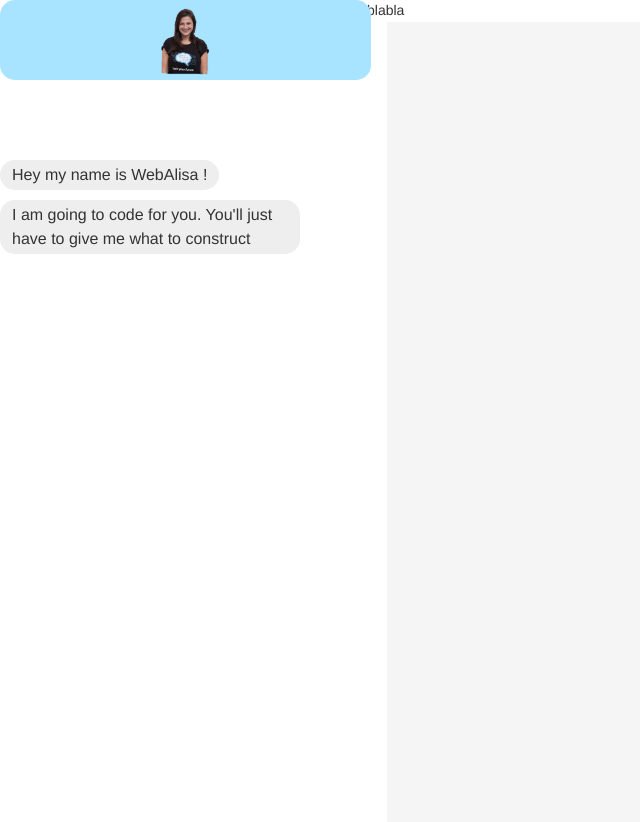
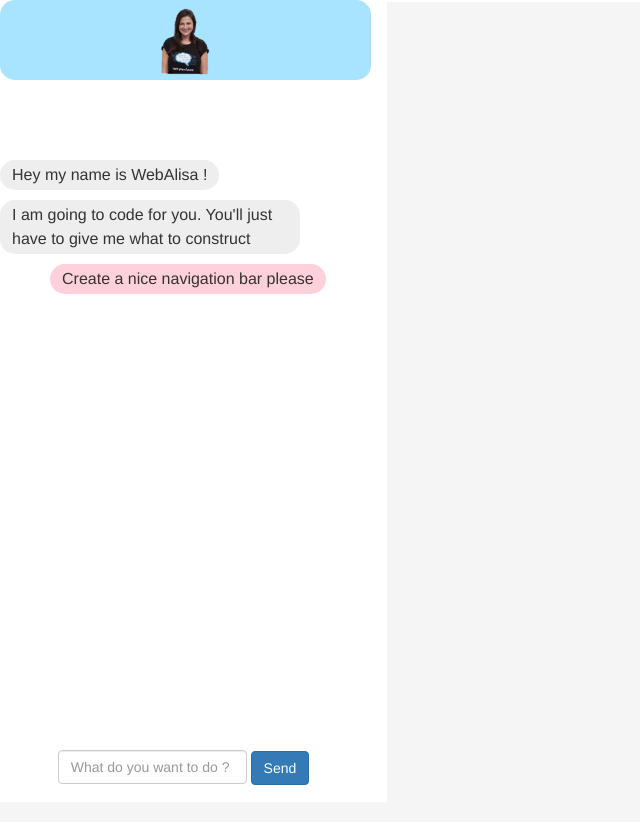
Before and after one commit to shlomo-maghen/webdev-chatbot, a Flask app: template templates/index.html in a window 1280 px wide. Shown: the whole page, without its empty margins (0-640 px from the left). Run offline with Flask 2, Linux system fonts and the light colour scheme; the template is opened without the code that fills it, so the values that code supplies are empty; some libraries are stand-ins or nearby versions.

Commit message:
Adding the user form

```diff
--- a/templates/css/main.css
+++ b/templates/css/main.css
@@ -61,6 +72,18 @@
     display: inline-block;
     max-width: 300px;
     background: #eee;
+    border-radius: 15px;
+    clear: both;
+    margin-bottom: 10px;
+    font-weight: normal;
+}
+.chatMessageUser{
+    padding: 3px 12px;
+    font-size: 16px;
+    line-height: 24px;
+    display: inline-block;
+    max-width: 300px;
+    background: #FFD1DC;
     border-radius: 15px;
     clear: both;
     margin-bottom: 10px;
@@ -102,3 +125,14 @@ footer {
     background: #333;
     color: #4f4f4f;
 }
+.user-discussion{
+    position: absolute;
+    bottom: 0;
+    width: 100%;
+}
+.userEnter{
+    display: inline-block;
+}
+.form-control.name-field{
+    width: 189px;
+}
--- a/templates/index.html
+++ b/templates/index.html
@@ -29,8 +29,23 @@
         <p class="chatMessage authorWeba">Let's begin</p>
         <img src="" class="">
     </div>
+    <div id="userFirst" class="messageContainer user" style="display: block">
+        <p class="chatMessageUser authorWeba">Create a nice navigation bar please</p>
+    </div>
+
+    <div class="user-discussion">
+        <form id="conversation-form" class="discussion" name="conversation-form" method="post" action="">
+            <div class="form-group userEnter field">
+                <input type="text" name="conversation" class="form-control name-field"
+                       placeholder="What do you want to do ?">
+            </div>
+            <div class="form-group userEnter send">
+                <button type="submit" class="btn btn-primary">Send</button>
+            </div>
+        </form>
+    </div>
+
 </div>
-blabla
 
 <div class="long element" id="websitePreview"></div>
 <script type = "text/javascript" src="js/main.js"></script>
```
Also changed, not shown: other parts of templates/css/main.css (+11 -0 lines).
